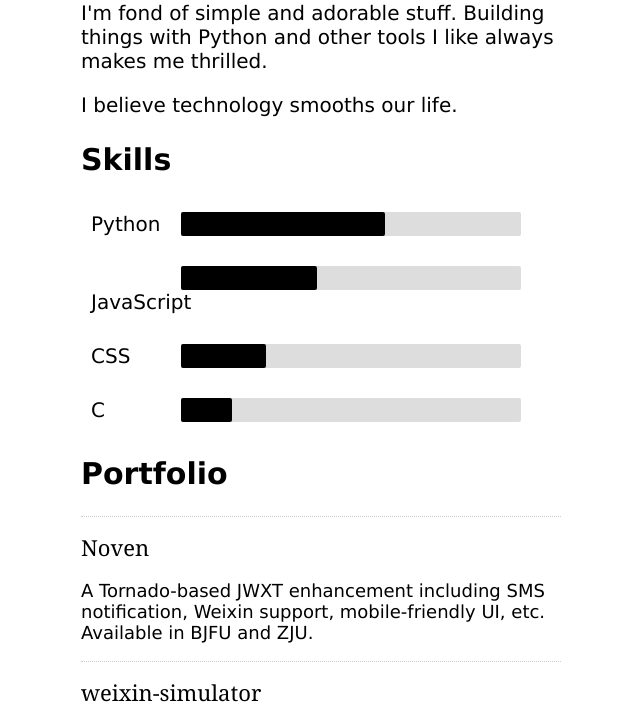
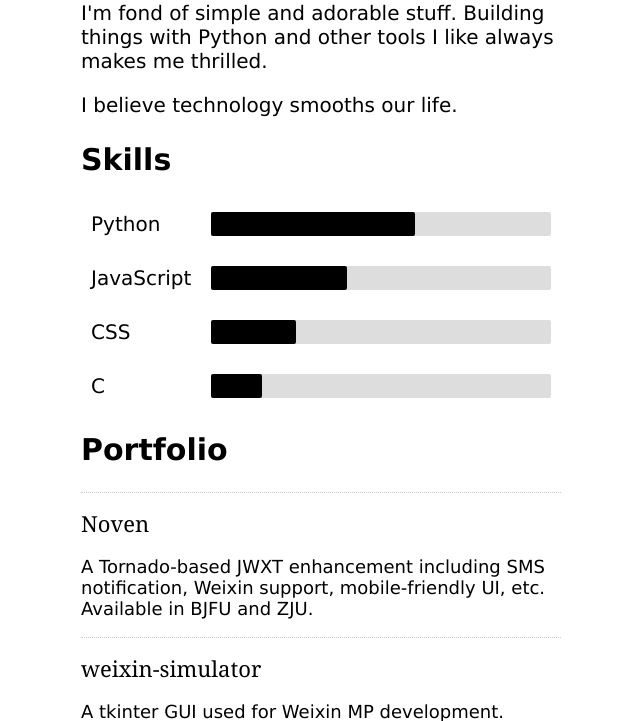
Before and after one commit to ushuz/envelope, a Python web app: template templates/index.html in a window 1280 px wide. Shown: the part 152-873 px from the top of the page, without its empty margins (319-959 px from the left). Run offline with Jinja, Linux system fonts and the light colour scheme; the template is opened without the code that fills it, so the values that code supplies are empty.

Commit message:
Fix #skills bad layout

```diff
--- a/static/style.css
+++ b/static/style.css
@@ -69,7 +69,7 @@ a:hover {
 
 #skills li {
     margin: 10px 0;
-    padding: 10px 40px 10px 10px;
+    padding: 10px;
 }
 
 .progress {
```
